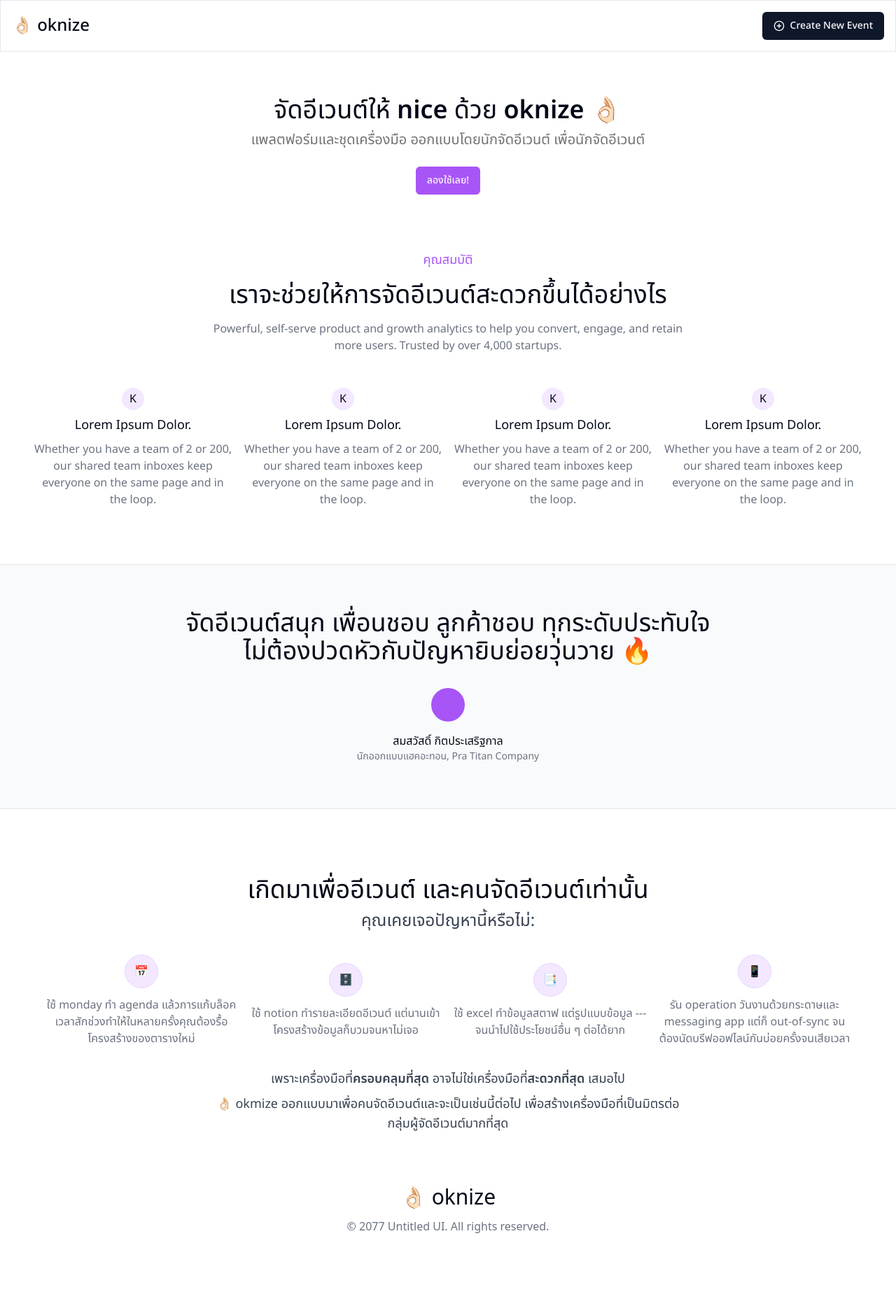
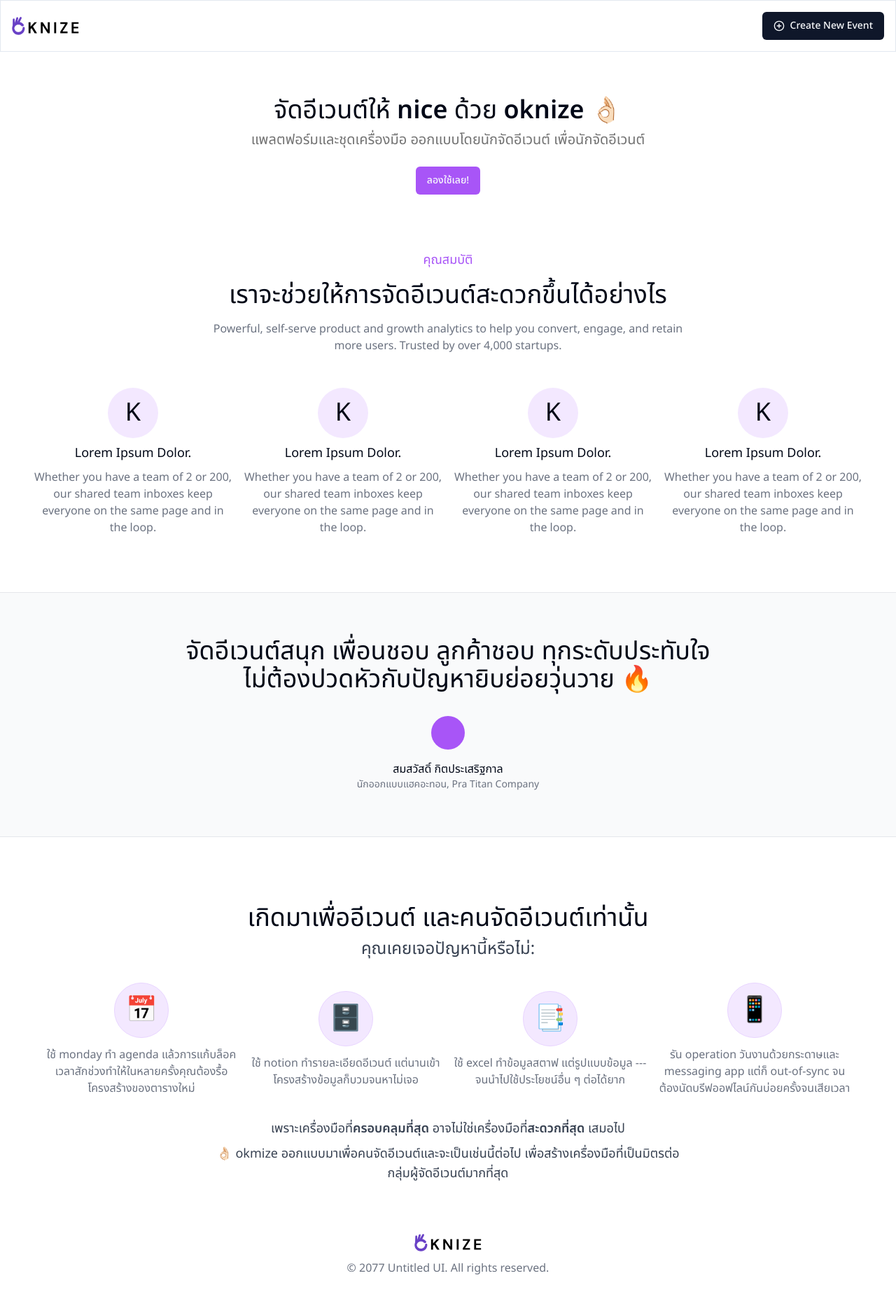
Before and after one commit to creatorsgarten/oknize, a Next.js app: page /landing in a window 1280 px wide. Shown: the whole page at 70% size. Before the commit the page ends 1796 px from the top, so only its background shows below. Built offline with nearby package versions, Linux system fonts and the light colour scheme.

Commit message:
edit footer & navbar

```diff
--- /dev/null
+++ b/src/components/footer/Footer.tsx
@@ -0,0 +1,14 @@
+import Image from "next/image";
+
+export default function Footer() {
+  return (
+    <footer className="flex flex-col p-8 justify-center items-center gap-3">
+      <div className="w-24">
+        <Image src="/assets/logo.svg" width={300} alt="" height={100} />
+      </div>
+      <div className="text-gray-500">
+        © 2077 Untitled UI. All rights reserved.
+      </div>
+    </footer>
+  );
+}
--- a/src/components/navbar/Navbar.tsx
+++ b/src/components/navbar/Navbar.tsx
@@ -1,12 +1,15 @@
 import { PlusCircle } from "lucide-react";
 import { Button } from "../ui/button";
 import Link from "next/link";
+import Image from "next/image";
 
 const Navbar = () => {
   return (
     <nav className="p-4 border-b-1 border flex flex-row justify-between items-center">
       <Link className="text-2xl font-medium" href={"/"}>
-        👌🏻 oknize
+        <div className="w-24">
+          <Image src="/assets/logo.svg" width={300} alt="" height={100} />
+        </div>
       </Link>
 
       <Link href={"/create"}>
--- a/src/pages/_app.tsx
+++ b/src/pages/_app.tsx
@@ -4,6 +4,7 @@
 import { useRouter } from "next/router";
 import { Nunito, Noto_Sans_Thai } from "next/font/google";
 import { cn } from "@/lib/utils";
+import Footer from "@/components/footer/Footer";
 
 const nunito = Nunito({ subsets: ["latin"] });
 const notosansthai = Noto_Sans_Thai({ subsets: ["thai"] });
@@ -15,6 +16,7 @@
     <div className={notosansthai.className}>
       {router.pathname !== "/create" && <Navbar />}
       <Component {...pageProps} />
+      {router.pathname !== "/create" && <Footer />}
     </div>
   );
 }
--- a/src/pages/_document.tsx
+++ b/src/pages/_document.tsx
@@ -34,12 +34,6 @@
         <Main />
         <NextScript />
       </body>
-      <footer className="flex flex-col p-8 justify-center items-center gap-3">
-        <div className="text-3xl">👌🏻 oknize</div>
-        <div className="text-gray-500">
-          © 2077 Untitled UI. All rights reserved.
-        </div>
-      </footer>
     </Html>
   );
 }
--- a/src/pages/index.tsx
+++ b/src/pages/index.tsx
@@ -39,11 +39,6 @@
     };
   }, []);
 
-  function updateInterval() {
-    setCurrentSlot(getCurrentSlot(ScheduleSlots));
-    setNextSlot(getNextSlot(ScheduleSlots));
-  }
-
   const handleOnDeleteTaskData = (data: ScheduleSlot) => {
     deleteTask("ywc19", ScheduleSlots, data);
   };
@@ -53,6 +48,11 @@
   };
 
   useEffect(() => {
+    function updateInterval() {
+      setCurrentSlot(getCurrentSlot(ScheduleSlots));
+      setNextSlot(getNextSlot(ScheduleSlots));
+    }
+
     const interval = setInterval(() => {
       var today = new Date();
       var now = today.toLocaleTimeString("th-TH");
@@ -63,7 +63,7 @@
     return () => {
       clearInterval(interval);
     };
-  }, [updateInterval]);
+  }, []);
 
   return (
     <main
--- a/src/pages/landing/index.tsx
+++ b/src/pages/landing/index.tsx
@@ -3,7 +3,7 @@
 const Feature = () => {
   return (
     <div className="flex flex-col justify-center items-center gap-2">
-      <div className="bg-purple-100 rounded-full aspect-square h-8 flex items-center justify-center">
+      <div className="bg-purple-100 text-4xl rounded-full aspect-square p-4 flex items-center justify-center">
         K
       </div>
       <h6 className="text-lg">Lorem Ipsum Dolor.</h6>
@@ -19,13 +19,13 @@
   return (
     <div>
       <section>
-        <div className="flex flex-col gap-6 justify-center items-center p-16">
+        <div className="p-10 flex flex-col gap-6 justify-center items-center sm:p-16">
           <div className="flex flex-col gap-2">
             <h1 className="text-4xl text-center">
               จัดอีเวนต์ให้ <span className="font-semibold">nice</span> ด้วย{" "}
               <span className="font-semibold">oknize 👌🏻</span>
             </h1>
-            <h4 className="text-xl text-neutral-500 text-center">
+            <h4 className="text-lg sm:text-xl text-neutral-500 text-center">
               แพลตฟอร์มและชุดเครื่องมือ ออกแบบโดยนักจัดอีเวนต์
               เพื่อนักจัดอีเวนต์
             </h4>
@@ -81,7 +81,7 @@
           </div>
           <div className="grid grid-cols-1 md:grid-cols-2 lg:grid-cols-4 gap-8 lg:gap-4 px-8 lg:px-0">
             <div className="flex flex-col justify-center items-center gap-3">
-              <div className="bg-purple-100 rounded-full aspect-square h-12 border border-purple-200 flex items-center justify-center">
+              <div className="bg-purple-100 rounded-full aspect-square text-4xl p-4 border border-purple-200 flex items-center justify-center">
                 📅
               </div>
               <h6 className="text-center text-gray-500 max-w-2xl">
@@ -90,7 +90,7 @@
               </h6>
             </div>
             <div className="flex flex-col justify-center items-center gap-3">
-              <div className="bg-purple-100 rounded-full aspect-square h-12 border border-purple-200 flex items-center justify-center">
+              <div className="bg-purple-100 rounded-full aspect-square text-4xl p-4 border border-purple-200 flex items-center justify-center">
                 🗄️
               </div>
               <h6 className="text-center text-gray-500 max-w-2xl">
@@ -99,7 +99,7 @@
               </h6>
             </div>
             <div className="flex flex-col justify-center items-center gap-3">
-              <div className="bg-purple-100 rounded-full aspect-square h-12 border border-purple-200 flex items-center justify-center">
+              <div className="bg-purple-100 text-4xl p-4 rounded-full aspect-square border border-purple-200 flex items-center justify-center">
                 📑
               </div>
               <h6 className="text-center text-gray-500 max-w-2xl">
@@ -108,7 +108,7 @@
               </h6>
             </div>
             <div className="flex flex-col justify-center items-center gap-3">
-              <div className="bg-purple-100 rounded-full aspect-square h-12 border border-purple-200 flex items-center justify-center">
+              <div className="bg-purple-100 rounded-full aspect-square text-4xl p-4 border border-purple-200 flex items-center justify-center">
                 📱
               </div>
               <h6 className="text-center text-gray-500 max-w-2xl">
```
Also changed, not shown: public/assets/logo.svg (added), 1 other file (tests, documents, lock files or other folders).
